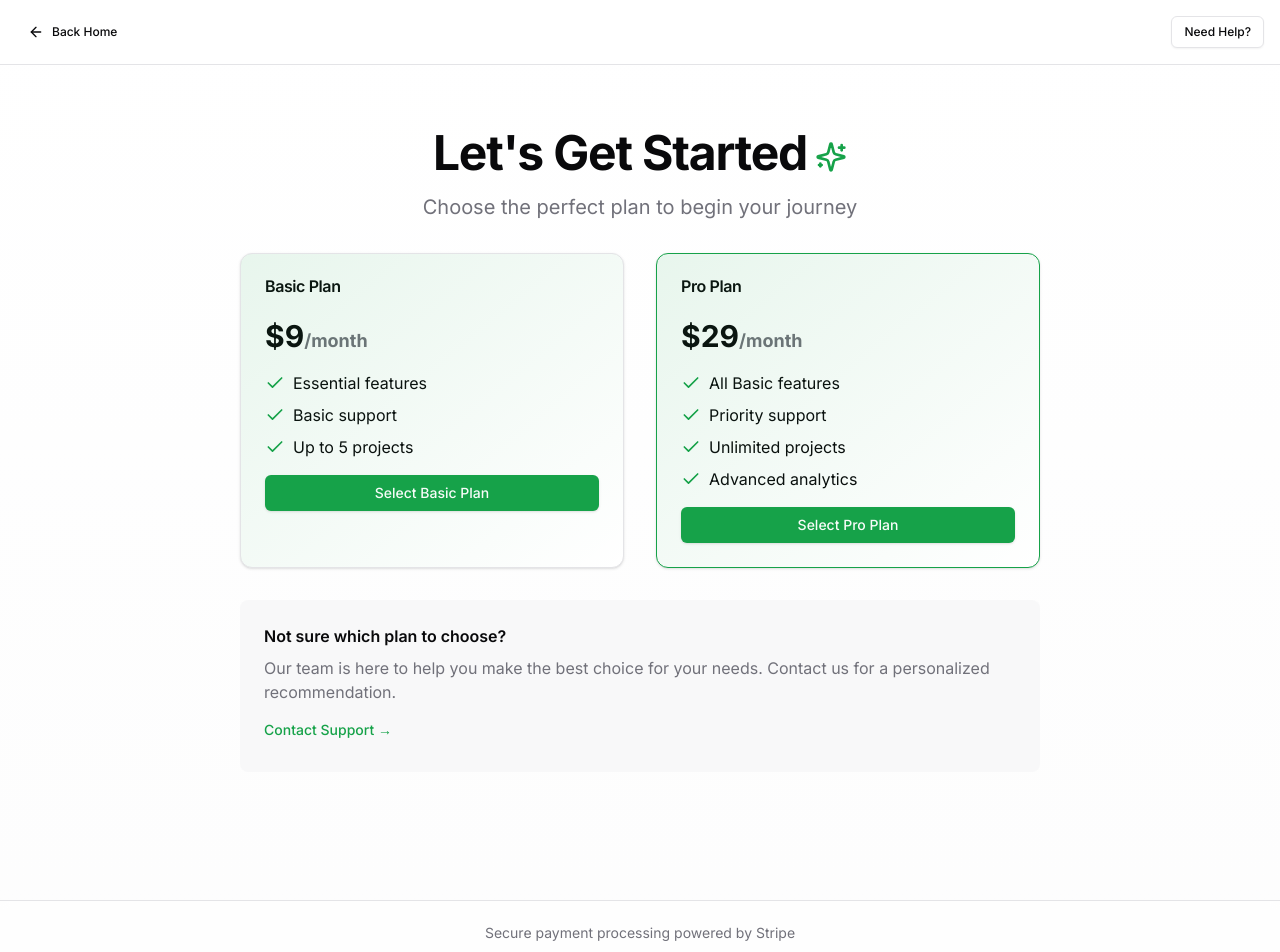
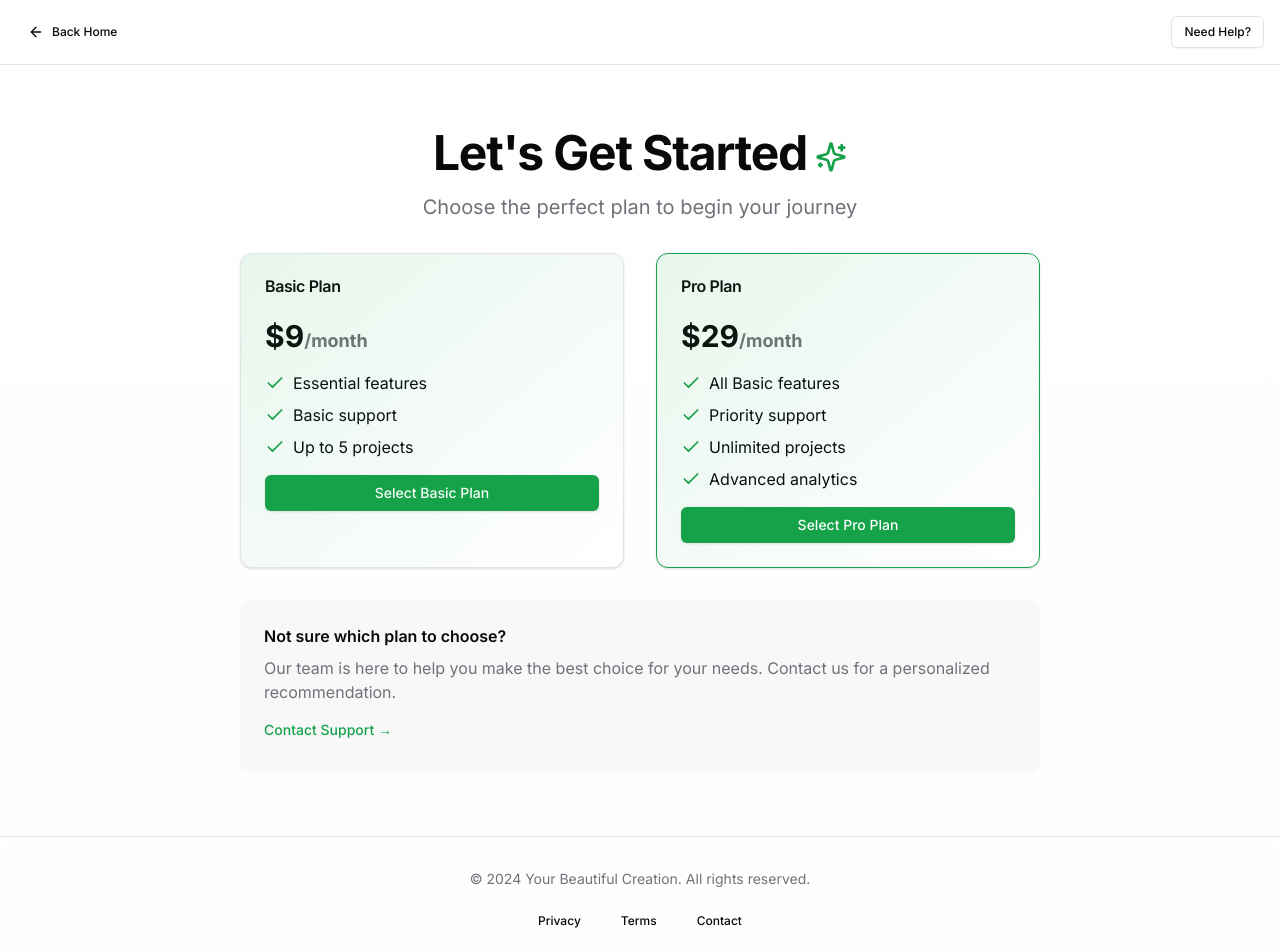
Before and after one commit to magnolia-AI/magnolia-app2-test-12xxi, a Next.js app: page /get-started in a window 1280 px wide. Shown: the top 952 px of the page. Built offline with nearby package versions, Linux system fonts and the light colour scheme.

Commit message:
Update 1 files

```diff
--- a/app/get-started/page.tsx
+++ b/app/get-started/page.tsx
@@ -103,11 +103,24 @@ export default function GetStarted() {
         </div>
       </section>
       {/* Footer */}
-      <footer className="border-t bg-background/50 backdrop-blur-sm mt-16">
-        <div className="container mx-auto px-4 h-16 flex items-center justify-center">
-          <p className="text-sm text-muted-foreground">
-            Secure payment processing powered by Stripe
-          </p>
+      <footer className="border-t bg-background/50 backdrop-blur-sm">
+        <div className="container mx-auto px-4 py-8">
+          <div className="flex flex-col items-center justify-center space-y-4">
+            <p className="text-sm text-muted-foreground">
+              © 2024 Your Beautiful Creation. All rights reserved.
+            </p>
+            <div className="flex space-x-4">
+              <Button variant="ghost" size="sm">
+                Privacy
+              </Button>
+              <Button variant="ghost" size="sm">
+                Terms
+              </Button>
+              <Button variant="ghost" size="sm">
+                Contact
+              </Button>
+            </div>
+          </div>
         </div>
       </footer>
     </main>
```
